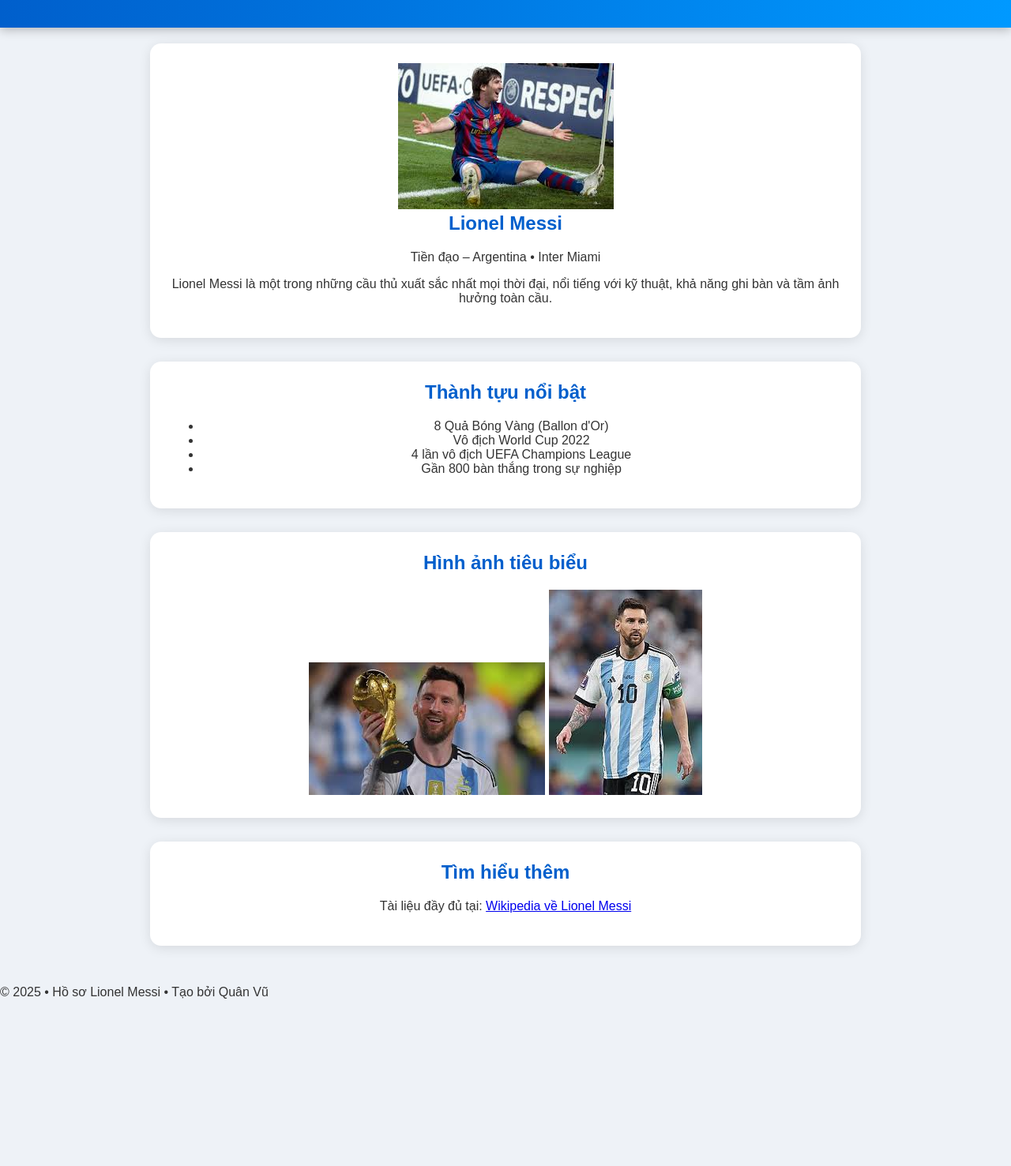
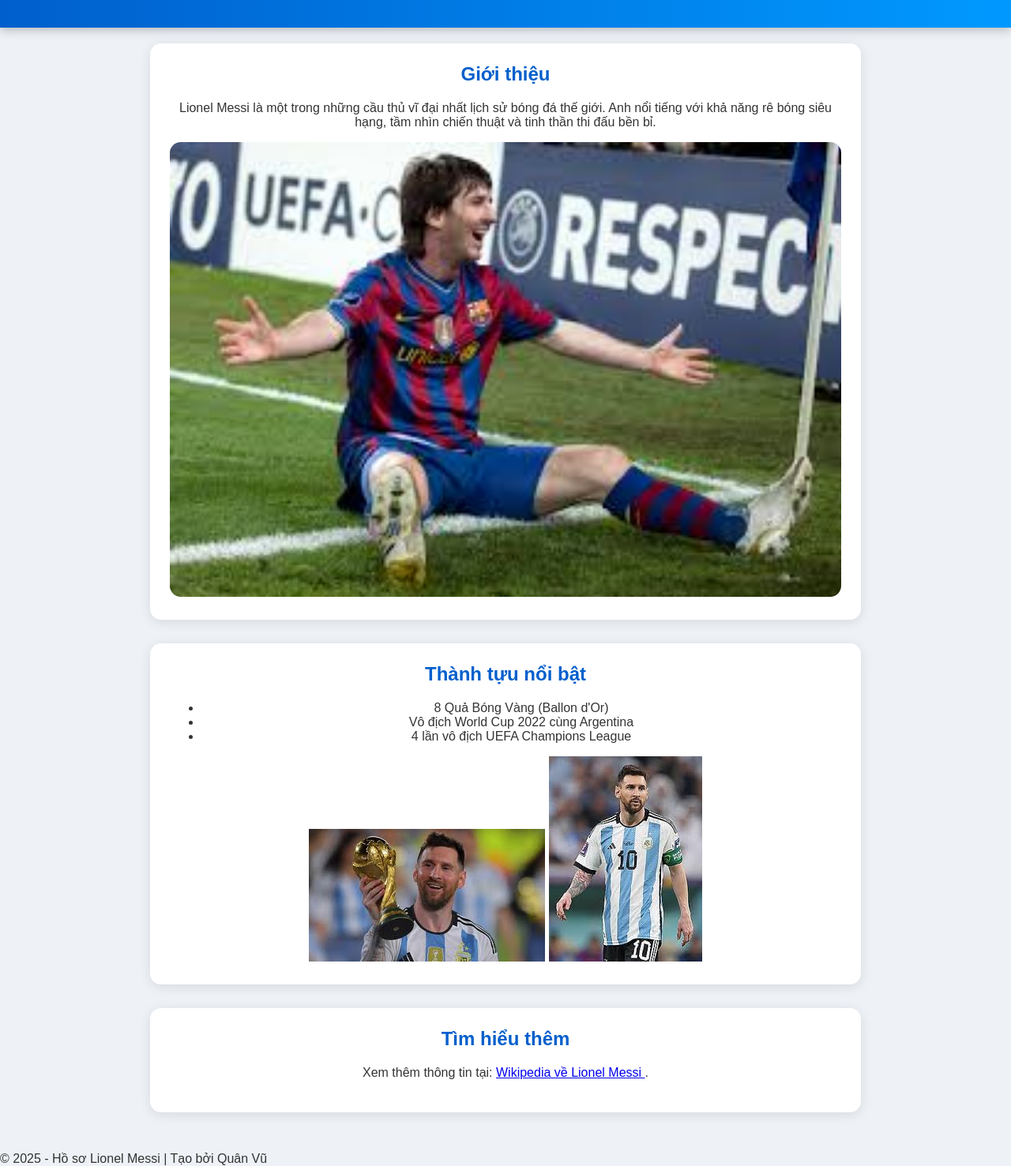
Before and after one commit to qvufeb6/html, a plain HTML site: page index.html in a window 1280 px wide. Shown: the part 140-1617 px from the top of the page at 79% size. Before the commit the page ends 1406 px from the top, so only its background shows below. Drawn offline with Linux system fonts and the light colour scheme.

Commit message:
Update index.html

```diff
--- a/index.html
+++ b/index.html
@@ -1,5 +1,6 @@
 <!DOCTYPE html>
 <html lang="vi">
+
 <head>
     <meta charset="UTF-8">
     <meta name="viewport" content="width=device-width, initial-scale=1.0">
@@ -16,55 +17,44 @@
 
 <main>
 
-    <!-- Ảnh đại diện + giới thiệu ngắn -->
-    <section class="profile-card">
-        <img src="messi1.jpg" alt="Messi tại Barcelona" class="avatar">
+    <section class="intro">
+        <h2>Giới thiệu</h2>
+        <p>
+            Lionel Messi là một trong những cầu thủ vĩ đại nhất lịch sử bóng đá thế giới.
+            Anh nổi tiếng với khả năng rê bóng siêu hạng, tầm nhìn chiến thuật và tinh thần thi đấu bền bỉ.
+        </p>
 
-        <h2>Lionel Messi</h2>
-        <p class="subinfo">Tiền đạo – Argentina • Inter Miami</p>
-
-        <p class="intro-text">
-            Lionel Messi là một trong những cầu thủ xuất sắc nhất mọi thời đại,
-            nổi tiếng với kỹ thuật, khả năng ghi bàn và tầm ảnh hưởng toàn cầu.
-        </p>
+        <img src="messi1.jpg" alt="Messi tại Barcelona" class="main-img">
     </section>
 
-    <!-- Thành tựu -->
     <section class="achievements">
         <h2>Thành tựu nổi bật</h2>
         <ul>
             <li>8 Quả Bóng Vàng (Ballon d'Or)</li>
-            <li>Vô địch World Cup 2022</li>
+            <li>Vô địch World Cup 2022 cùng Argentina</li>
             <li>4 lần vô địch UEFA Champions League</li>
-            <li>Gần 800 bàn thắng trong sự nghiệp</li>
         </ul>
-    </section>
-
-    <!-- Bộ sưu tập ảnh -->
-    <section class="gallery">
-        <h2>Hình ảnh tiêu biểu</h2>
 
         <div class="img-row">
-            <img src="messi2.jpg" alt="Messi Argentina">
-            <img src="mesi3.jpg" alt="Messi World Cup">
+            <img src="messi2.jpg" alt="Messi thi đấu trong màu áo Argentina">
+            <img src="mesi3.jpg" alt="Messi ăn mừng chức vô địch World Cup">
         </div>
     </section>
 
-    <!-- Liên kết -->
     <section class="more">
         <h2>Tìm hiểu thêm</h2>
         <p>
-            Tài liệu đầy đủ tại:
+            Xem thêm thông tin tại:
             <a href="https://vi.wikipedia.org/wiki/Lionel_Messi" target="_blank">
                 Wikipedia về Lionel Messi
-            </a>
+            </a>.
         </p>
     </section>
 
 </main>
 
 <footer>
-    © 2025 • Hồ sơ Lionel Messi • Tạo bởi Quân Vũ
+    © 2025 - Hồ sơ Lionel Messi | Tạo bởi Quân Vũ
 </footer>
 
 </body>
```
